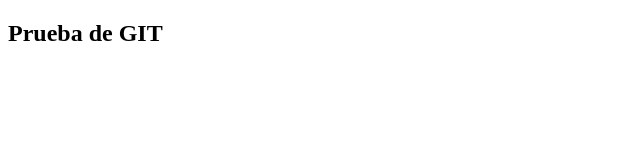
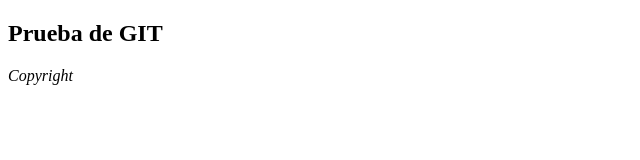
Before and after one commit to DaniPiquerasPortillo/Prueba-GIT, a plain HTML site: page index.html in a window 1280 px wide. Shown: the full height of the page, 0-640 px from the left. Drawn offline with Linux system fonts and the light colour scheme.

Commit message:
Changed footer

```diff
--- a/index.html
+++ b/index.html
@@ -7,6 +7,7 @@
     <title>Document</title>
 </head>
 <body>
-    <header><h2>Prueba de GIT  </h2></header>
+    <header><h2>Prueba de GIT</h2></header>
+    <footer><i class="fa fa-copyright" aria-hidden="true">Copyright</i></footer>
 </body>
 </html>
```
